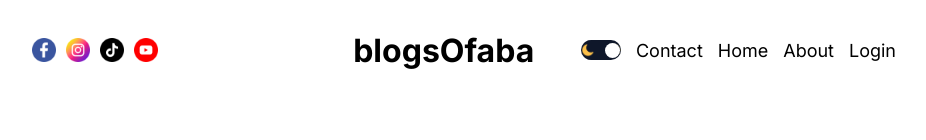
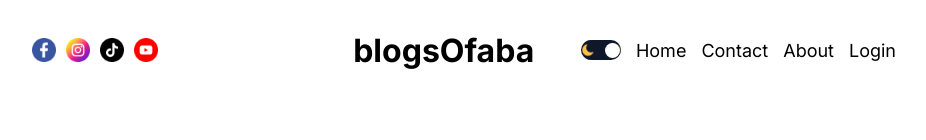
Before and after one commit to bellsofaba/blogsofaba, a Next.js app: page / in a window 1280 px wide. Shown: the top 140 px of the page, without its empty margins (176-1102 px from the left). Built offline with nearby package versions, Linux system fonts and the light colour scheme.

Commit message:
NavBar Fix

```diff
--- a/src/components/navbar/Navbar.jsx
+++ b/src/components/navbar/Navbar.jsx
@@ -18,8 +18,8 @@ function Navbar() {
       <div className={styles.logo}>blogsOfaba</div>
       <div className={styles.links}>
        <ThemeToggle />
+      <Link href="/" className={styles.link}>Home</Link>
       <Link href="/" className={styles.link}>Contact</Link>
-      <Link href="/" className={styles.link}>Home</Link>
       <Link href="/" className={styles.link}>About</Link>
       <AuthLinks />
       </div>
```
